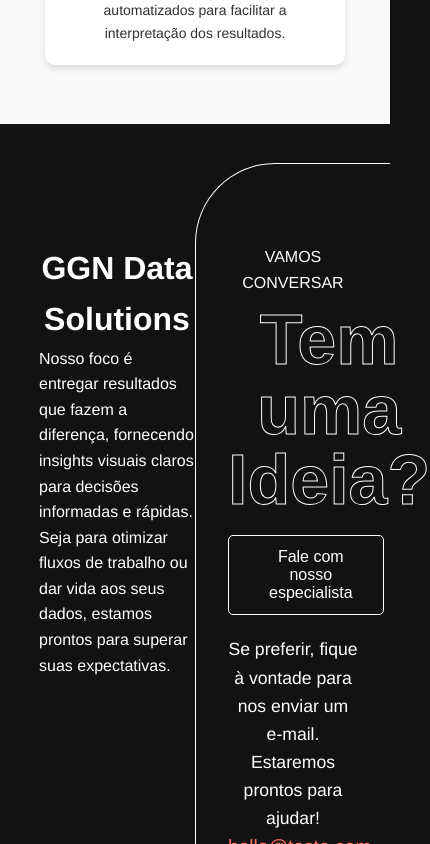
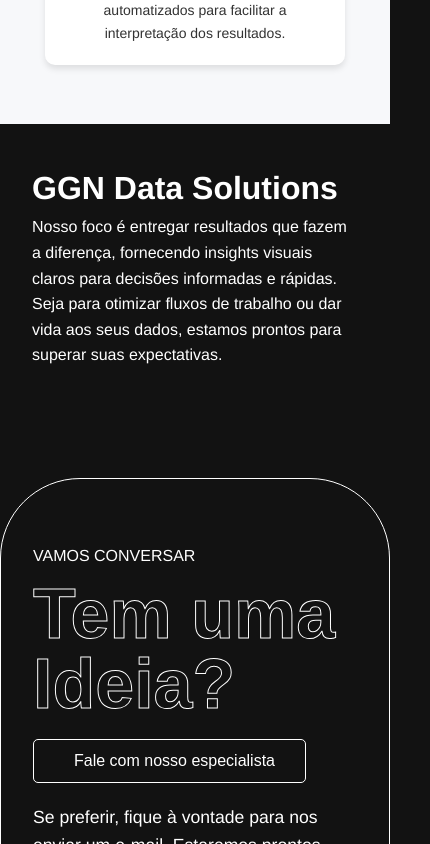
Before and after one commit to FelipeGreghi/GGN-WebVUE, a Vue app: page / in a window 390 px wide. Shown: the part 3540-4384 px from the top of the page, 430 px wide, since content can reach past the window. Built offline with nearby package versions, Linux system fonts and the light colour scheme; the HTML template or start-up script is replaced by a standard one.

Commit message:
Refactor responsive layout in Footer component

```diff
--- a/src/components/Footer.vue
+++ b/src/components/Footer.vue
@@ -62,6 +62,7 @@
   flex-flow: column;
   padding-top: 5rem;
   padding-left: 10%;
+  padding-right: 10px;
   height: 50%;
 }
 
@@ -108,6 +109,7 @@
   font-family: Arial, Helvetica Neue, Helvetica, sans-serif;
   font-size: 70px;
   line-height: 70px;
+  text-align: left;
 }
 
 .book-call {
@@ -131,6 +133,7 @@
 .email-message {
   margin-top: 20px;
   font-size: 1.1em;
+  text-align: left;
 }
 
 .email-link {
@@ -146,4 +149,23 @@
   width: 20px;
   height: 20px;
 }
+
+@media (max-width: 620px) {
+  .footer {
+    flex-direction: column;
+  }
+
+  .left-section {
+    width: 100%;
+    padding: 0 2rem;
+  }
+
+  .right-section {
+    width: 100%;
+    border-bottom: #fff 1px solid;
+    border-right: #fff 1px solid;
+    border-top-right-radius: 80px;
+    padding: 4rem 2rem;
+  }
+}
 </style>
```
